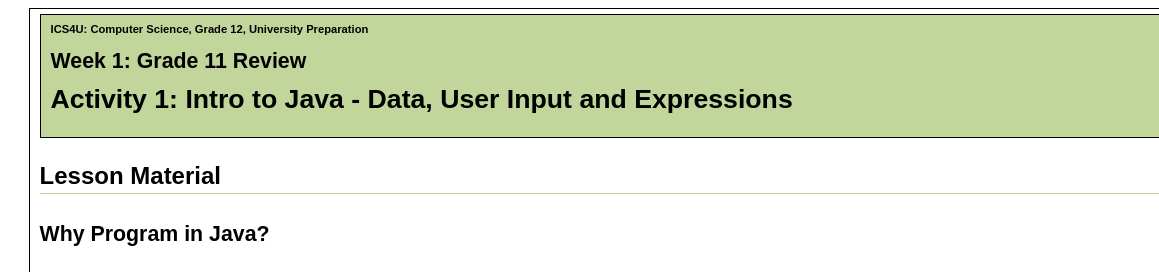
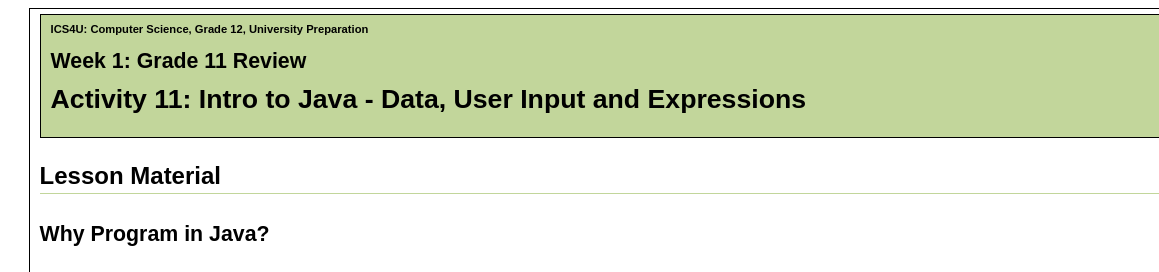
Before and after one commit to mr-jamieson/ics2o, a plain HTML site: page Unit1/Day 1 Intro to Java - Data, User Input and Expressions.html in a window 1280 px wide. Shown: the top 272 px of the page, 0-1159 px from the left. Drawn offline with Linux system fonts and the light colour scheme.

Commit message:
Update Day 1 Intro to Java - Data, User Input and Expressions.html

```diff
--- a/Unit1/Day 1 Intro to Java - Data, User Input and Expressions.html
+++ b/Unit1/Day 1 Intro to Java - Data, User Input and Expressions.html
@@ -15,7 +15,7 @@
 
         <h1>Week 1: Grade 11 Review</h1>
 
-        <h2>Activity 1: Intro to Java - Data, User Input and Expressions</h2>
+        <h2>Activity 11: Intro to Java - Data, User Input and Expressions</h2>
       </div>
 
       <h3>Lesson Material</h3>
```
